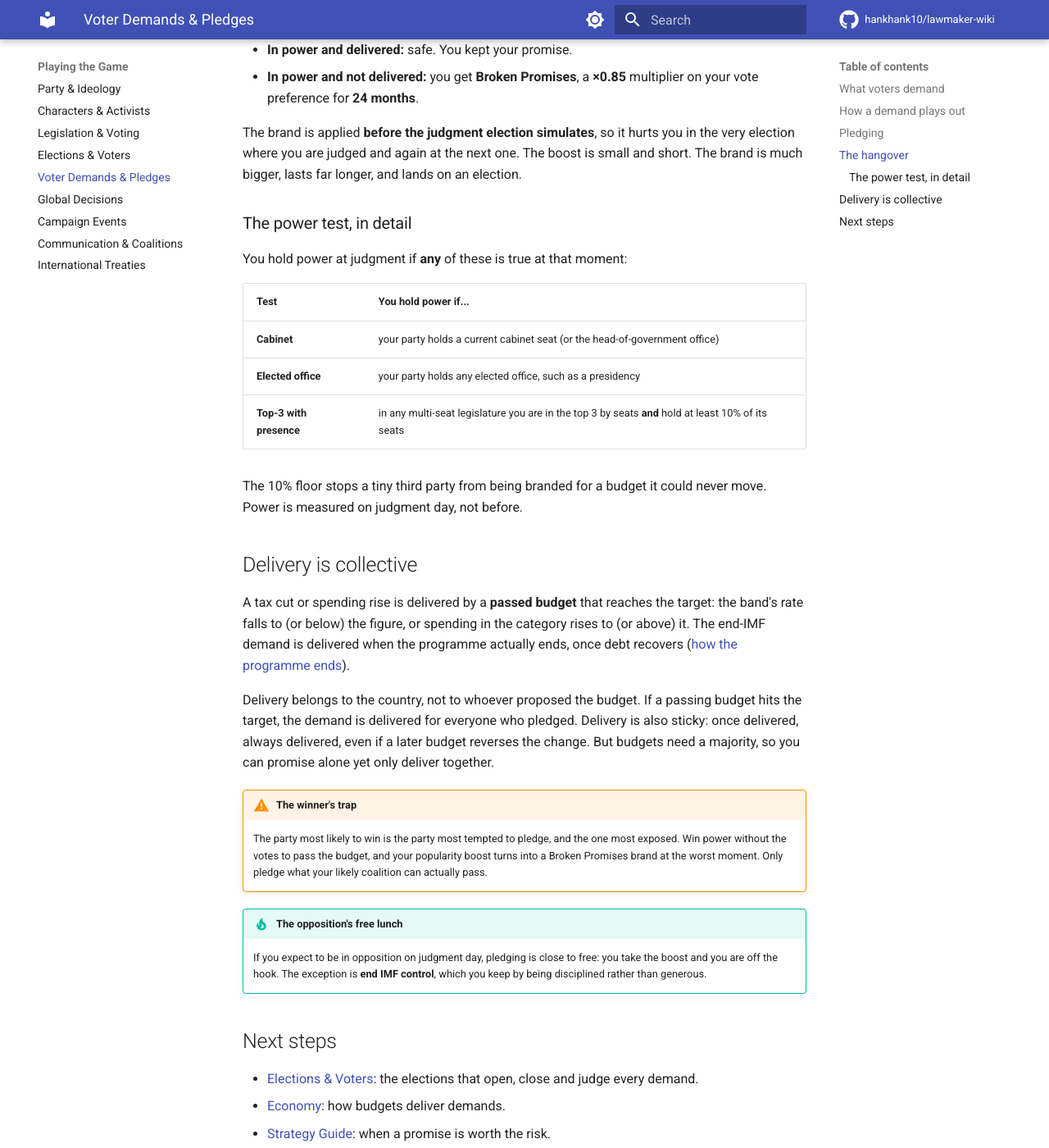
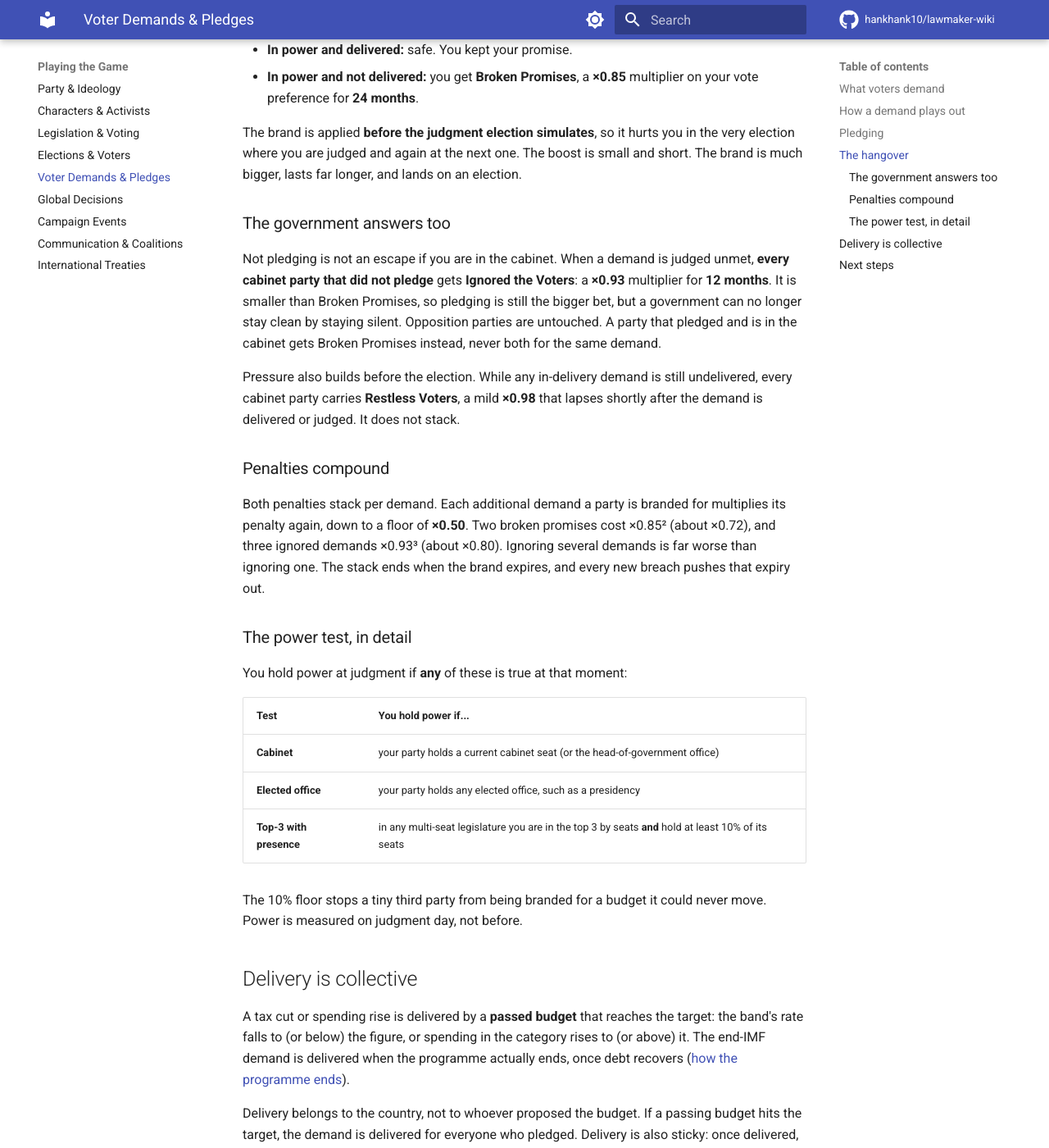
Before and after one commit to hankhank10/lawmaker-wiki, an MkDocs documentation site: the page built from docs/gameplay/demands.md, in a window 1280 px wide and 1400 px high, scrolled down 1630 px. Shown: the whole window at 82% size. Built offline with MkDocs 1.6.1 and Material for MkDocs 9.7.7, drawn with Linux system fonts in a browser that asks for light colours; comment, search, counter and statistics services are not loaded; some of the changed text lies outside the part shown.

Commit message:
📝 Sync from private repo
Auto-synced from hankhank10/lawmaker/game-manual

```diff
--- a/docs/gameplay/demands.md
+++ b/docs/gameplay/demands.md
@@ -40,6 +40,16 @@ At the judgment election, each pledger is checked on two questions: do you hold
 
 The brand is applied **before the judgment election simulates**, so it hurts you in the very election where you are judged and again at the next one. The boost is small and short. The brand is much bigger, lasts far longer, and lands on an election.
 
+### The government answers too
+
+Not pledging is not an escape if you are in the cabinet. When a demand is judged unmet, **every cabinet party that did not pledge** gets **Ignored the Voters**: a **×0.93** multiplier for **12 months**. It is smaller than Broken Promises, so pledging is still the bigger bet, but a government can no longer stay clean by staying silent. Opposition parties are untouched. A party that pledged and is in the cabinet gets Broken Promises instead, never both for the same demand.
+
+Pressure also builds before the election. While any in-delivery demand is still undelivered, every cabinet party carries **Restless Voters**, a mild **×0.98** that lapses shortly after the demand is delivered or judged. It does not stack.
+
+### Penalties compound
+
+Both penalties stack per demand. Each additional demand a party is branded for multiplies its penalty again, down to a floor of **×0.50**. Two broken promises cost ×0.85² (about ×0.72), and three ignored demands ×0.93³ (about ×0.80). Ignoring several demands is far worse than ignoring one. The stack ends when the brand expires, and every new breach pushes that expiry out.
+
 ### The power test, in detail
 
 You hold power at judgment if **any** of these is true at that moment:
@@ -59,10 +69,10 @@ A tax cut or spending rise is delivered by a **passed budget** that reaches the
 Delivery belongs to the country, not to whoever proposed the budget. If a passing budget hits the target, the demand is delivered for everyone who pledged. Delivery is also sticky: once delivered, always delivered, even if a later budget reverses the change. But budgets need a majority, so you can promise alone yet only deliver together.
 
 !!! warning "The winner's trap"
-    The party most likely to win is the party most tempted to pledge, and the one most exposed. Win power without the votes to pass the budget, and your popularity boost turns into a Broken Promises brand at the worst moment. Only pledge what your likely coalition can actually pass.
+    The party most likely to win is the party most tempted to pledge, and the one most exposed. Win power without the votes to pass the budget, and your popularity boost turns into a Broken Promises brand at the worst moment. Only pledge what your likely coalition can actually pass. If you are in the cabinet you are exposed either way, so the real question is whether to take the boost on the way in.
 
 !!! tip "The opposition's free lunch"
-    If you expect to be in opposition on judgment day, pledging is close to free: you take the boost and you are off the hook. The exception is **end IMF control**, which you keep by being disciplined rather than generous.
+    If you expect to be in opposition on judgment day, pledging is close to free: you take the boost and you are off the hook. The exception is **end IMF control**, which you keep by being disciplined rather than generous. A cabinet party has no such lunch: delivering the demand, or paying for it, is the only way out.
 
 ## Next steps
 
```
Also changed, not shown: docs/gameplay/campaigning.md (+2 -0 lines).
